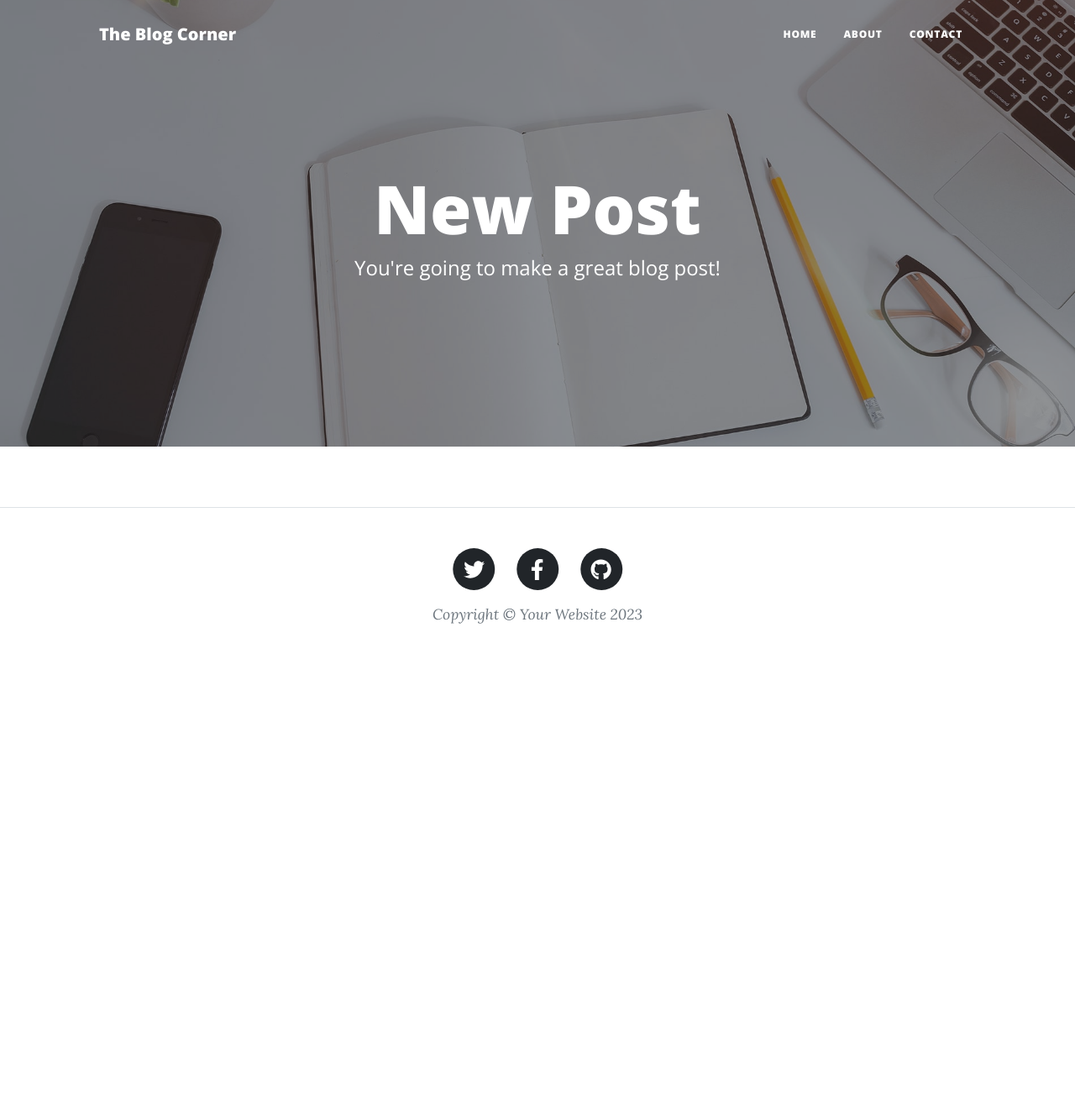
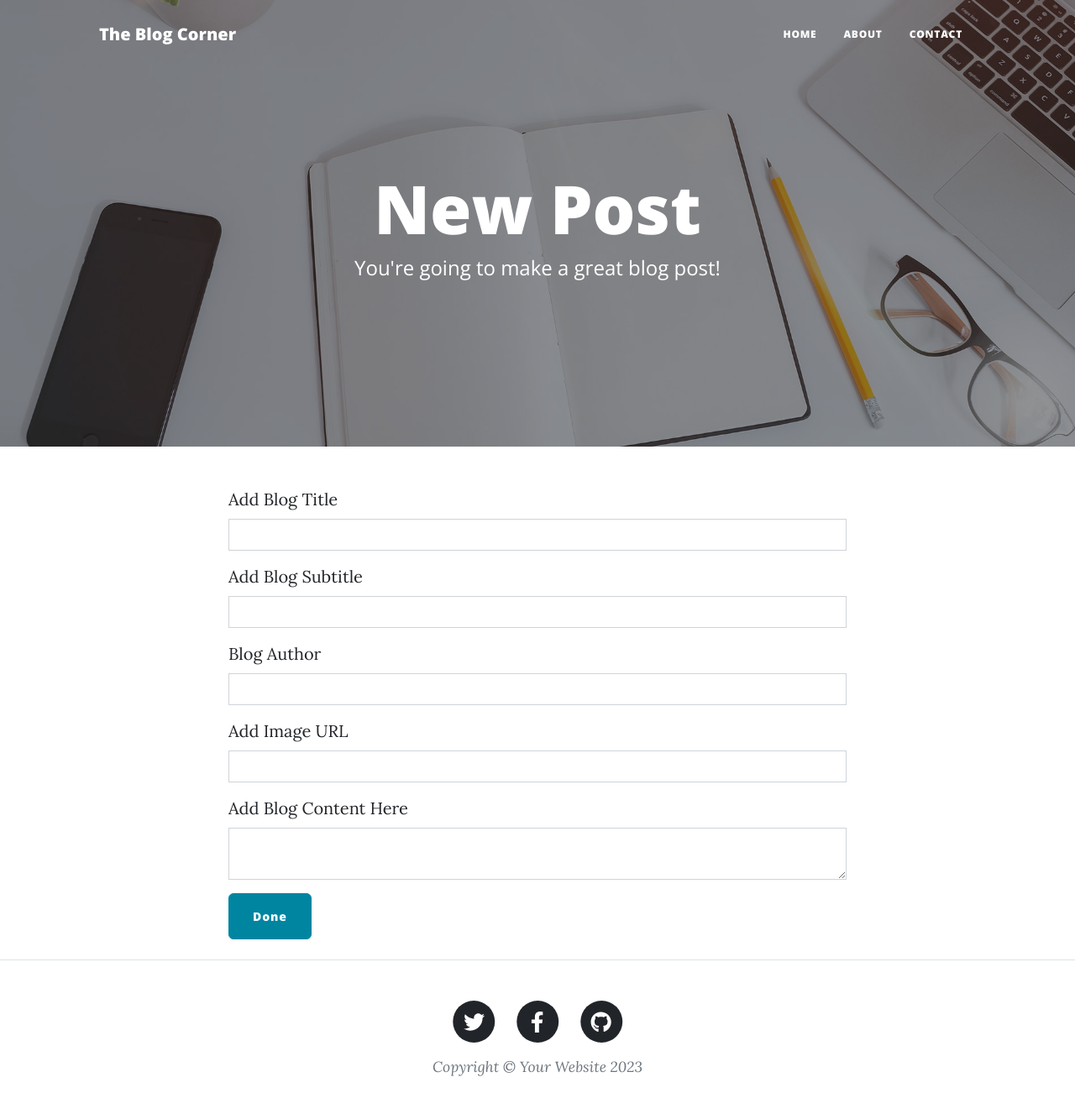
Before and after one commit to benunderdahl/blog-flask, a Flask app: page /make-post in a window 1280 px wide. Shown: the whole page at 84% size. Before the commit the page ends 743 px from the top, so only its background shows below. Run offline with Flask 3, Linux system fonts and the light colour scheme; some libraries are stand-ins or nearby versions.

Commit message:
fixed bootstrap module problem added ckeditor added the ckeditorfield and return values with the validate_on_submit field

```diff
--- a/main.py
+++ b/main.py
@@ -2,6 +2,7 @@ from flask import Flask, render_template, redirect, url_for
 from flask_bootstrap import Bootstrap5
 from flask_sqlalchemy import SQLAlchemy
 from sqlalchemy.orm import DeclarativeBase, Mapped, mapped_column
+from sqlalchemy.exc import SQLAlchemyError
 from sqlalchemy import Integer, String, Text
 from flask_wtf import FlaskForm
 from wtforms import StringField, SubmitField
@@ -13,6 +14,7 @@ from datetime import date
 app = Flask(__name__)
 app.config['SECRET_KEY'] = '8BYkEfBA6O6donzWlSihBXox7C0sKR6b'
 Bootstrap5(app)
+CKEditor(app)
 
 # CREATE DATABASE
 class Base(DeclarativeBase):
@@ -20,6 +22,15 @@ class Base(DeclarativeBase):
 app.config['SQLALCHEMY_DATABASE_URI'] = 'sqlite:///posts.db'
 db = SQLAlchemy(model_class=Base)
 db.init_app(app)
+
+class PostForm(FlaskForm):
+    title = StringField("Add Blog Title", validators=[DataRequired()])
+    subtitle = StringField("Add Blog Subtitle", validators=[DataRequired()])
+    author = StringField("Blog Author", validators=[DataRequired()])
+    img_url = StringField("Add Image URL", validators=[DataRequired()])
+    body = CKEditorField("Add Blog Content Here", validators=[DataRequired()])
+    submit = SubmitField("Done")
+
 
 
 # CONFIGURE TABLE
@@ -50,9 +61,28 @@ def show_post(post_id):
 
 
 # TODO: add_new_post() to create a new blog post
-@app.route("/make-post")
+@app.route("/make-post", methods=["GET", "POST"])
 def add_new_post():
-    return render_template("make-post.html")
+    form = PostForm()
+    if form.validate_on_submit():
+        title = form.title.data
+        subtitle = form.subtitle.data
+        author = form.author.data
+        img_url = form.img_url.data
+        body = form.body.data
+        today = date.today().strftime("%B %#d, %Y")
+        print(today)
+        print(body)
+        try:
+            pass
+            return redirect("/")
+
+        except SQLAlchemyError as e:
+            db.session.rollback()
+            print(e)
+            return redirect("/")
+        return redirect("/")
+    return render_template("make-post.html", form=form)
 # TODO: edit_post() to change an existing blog post
 
 # TODO: delete_post() to remove a blog post from the database
--- a/templates/header.html
+++ b/templates/header.html
@@ -12,6 +12,7 @@
     {% block styles %}
     <!-- Load Bootstrap-Flask CSS here -->
     {{ bootstrap.load_css() }}
+    {{ ckeditor.load() }}
     <link
       rel="icon"
       type="image/x-icon"
--- a/templates/make-post.html
+++ b/templates/make-post.html
@@ -1,4 +1,5 @@
 {% block content %} {% include "header.html" %}
+{% from 'bootstrap5/form.html' import render_form %}
 
 <!-- Page Header -->
 <header
@@ -25,6 +26,8 @@
     <div class="row">
       <div class="col-lg-8 col-md-10 mx-auto">
         <!-- TODO:-Add CKEditor and render the form here -->
+        <form></form>
+        {{ render_form(form) }}
       </div>
     </div>
   </div>
```
